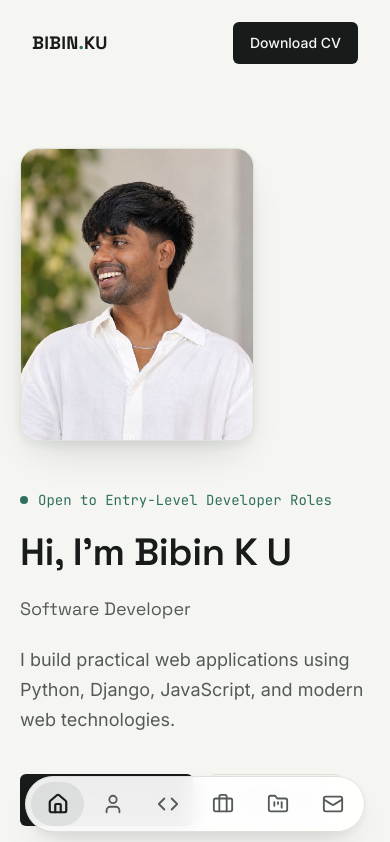
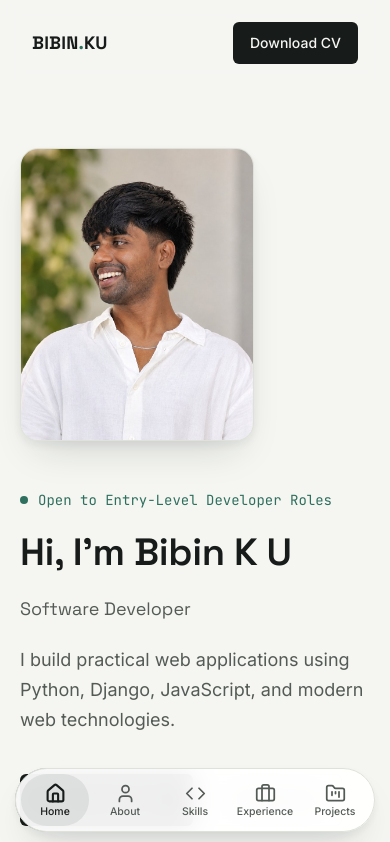
Before and after one commit to Bibinku/Portfolio2, a React (Vite) app: page / in a window 390 px wide. Shown: the top 842 px of the page. Built offline with nearby package versions, Linux system fonts and the light colour scheme.

Commit message:
all set commit

```diff
--- a/src/components/MobileBottomNav.jsx
+++ b/src/components/MobileBottomNav.jsx
@@ -1,5 +1,5 @@
 import { useEffect, useRef, useState } from 'react'
-import { Home, User, Code, Briefcase, FolderKanban, Mail } from 'lucide-react'
+import { Home, User, Code, Briefcase, FolderKanban } from 'lucide-react'
 import { navLinks } from '../data/portfolioData'
 
 const MOBILE_QUERY = '(max-width: 768px)'
@@ -11,7 +11,6 @@ const iconByHref = {
   '#skills': Code,
   '#experience': Briefcase,
   '#projects': FolderKanban,
-  '#contact': Mail,
 }
 
 function useHideWhileScrolling(navRef) {
@@ -88,7 +87,9 @@ function useActiveSection(ids) {
   return active
 }
 
-const sectionIds = navLinks.map((link) => link.href.slice(1))
+// Bottom bar shows only these 5 (Contact is left out on purpose).
+const bottomLinks = navLinks.filter((link) => link.href !== '#contact')
+const sectionIds = bottomLinks.map((link) => link.href.slice(1))
 
 export default function MobileBottomNav() {
   const navRef = useRef(null)
@@ -105,7 +106,7 @@ export default function MobileBottomNav() {
       }}
     >
       <ul className="bottom-nav-list">
-        {navLinks.map((link) => {
+        {bottomLinks.map((link) => {
           const id = link.href.slice(1)
           const Icon = iconByHref[link.href]
           const isActive = active === id
@@ -114,11 +115,10 @@ export default function MobileBottomNav() {
               <a
                 href={link.href}
                 className={`bottom-nav-link ${isActive ? 'is-active' : ''}`}
-                aria-label={link.label}
-                title={link.label}
                 aria-current={isActive ? 'location' : undefined}
               >
-                {Icon && <Icon size={22} aria-hidden="true" />}
+                {Icon && <Icon size={21} aria-hidden="true" />}
+                <span>{link.label}</span>
               </a>
             </li>
           )
--- a/src/index.css
+++ b/src/index.css
@@ -1186,7 +1186,7 @@ footer.site-footer {
     left: max(12px, env(safe-area-inset-left, 0px));
     right: max(12px, env(safe-area-inset-right, 0px));
     bottom: calc(12px + env(safe-area-inset-bottom, 0px));
-    max-width: 340px;
+    max-width: 360px;
     margin: 0 auto;
     z-index: 110;
     padding: 5px;
@@ -1222,11 +1222,17 @@ footer.site-footer {
 
   .bottom-nav-link {
     display: flex;
+    flex-direction: column;
     align-items: center;
     justify-content: center;
+    gap: 2px;
     min-width: 44px;
-    min-height: 44px;
+    min-height: 52px;
+    padding: 5px 2px;
     border-radius: 999px;
+    font-size: 10.5px;
+    font-weight: 500;
+    line-height: 1.1;
     color: var(--ink-soft);
     -webkit-tap-highlight-color: transparent;
     transition: background-color 0.2s ease, color 0.2s ease;
@@ -1248,6 +1254,6 @@ footer.site-footer {
 
   /* Keep the last content clear of the floating bar. */
   footer.site-footer {
-    padding-bottom: calc(40px + 84px + env(safe-area-inset-bottom, 0px));
+    padding-bottom: calc(40px + 96px + env(safe-area-inset-bottom, 0px));
   }
 }
```
